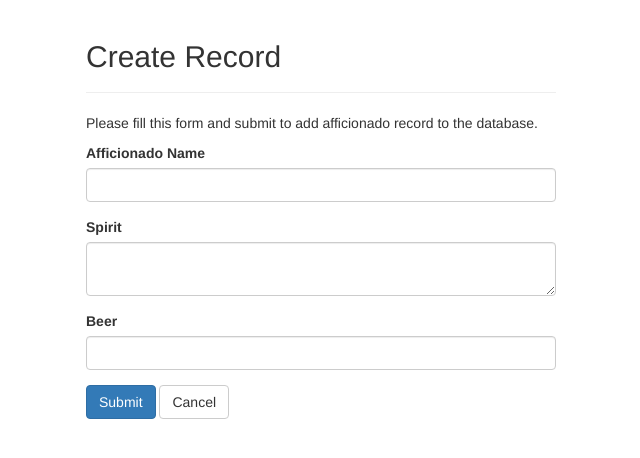
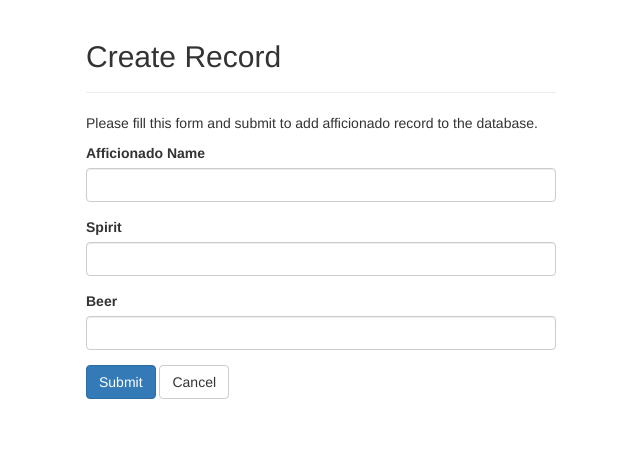
Before and after one commit to RegisUniversity/RESTfulCRUD, a PHP site: page /create.php in a window 1280 px wide. Shown: the top 458 px of the page, without its empty margins (319-959 px from the left). Run offline with PHP 8.4, Linux system fonts and the light colour scheme.

Commit message:
Update create.php

```diff
--- a/create.php
+++ b/create.php
@@ -99,7 +99,7 @@ if($_SERVER["REQUEST_METHOD"] == "POST"){
                         </div>
                         <div class="form-group <?php echo (!empty($spirit_err)) ? 'has-error' : ''; ?>">
                             <label>Spirit</label>
-                            <textarea name="spirit" class="form-control"><?php echo $spirit; ?></textarea>
+                            <input type="text" name="spirit" class="form-control" value="<?php echo $spirit; ?>">
                             <span class="help-block"><?php echo $spirit_err;?></span>
                         </div>
                         <div class="form-group <?php echo (!empty($beer_err)) ? 'has-error' : ''; ?>">
```
